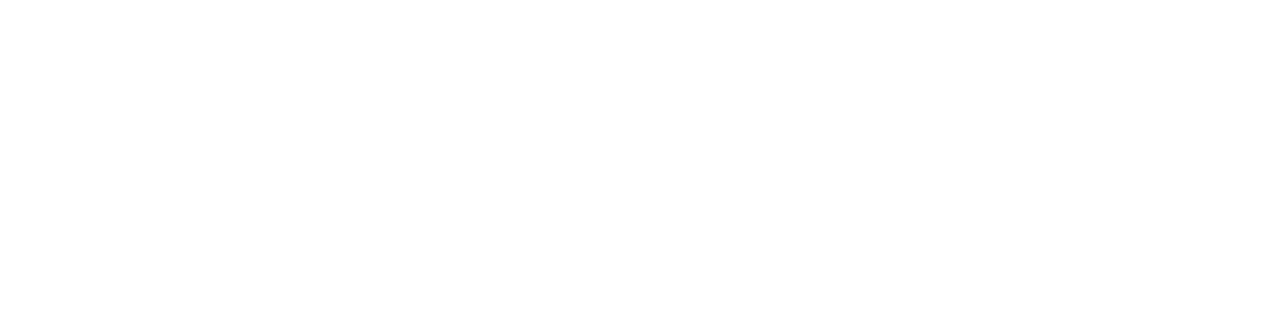
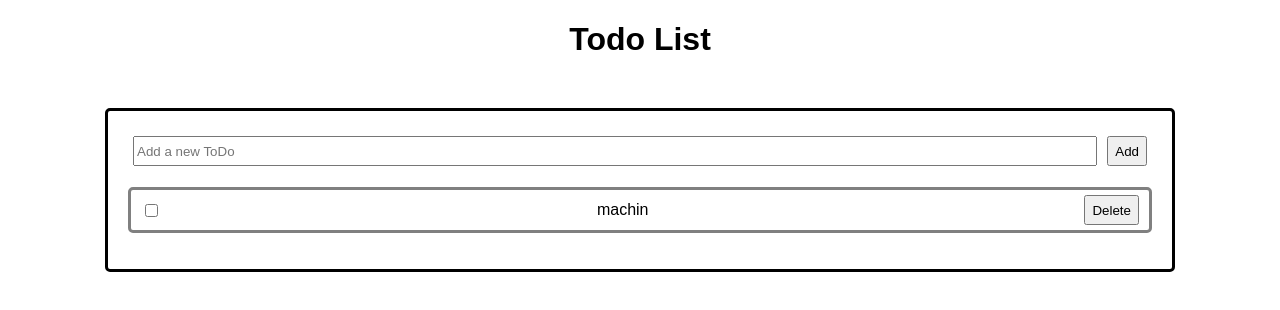
Before and after one commit to SamA1430/todoList, a plain HTML site: page index.html in a window 1280 px wide. Drawn offline with Linux system fonts and the light colour scheme.

Commit message:
add HTML CSS JS

```diff
--- a/index.html
+++ b/index.html
@@ -10,6 +10,16 @@
     <script src="script.js"></script>
 </head>
 <body>
+    <h1>Todo List</h1>
+    <div id="todoList">
+        <div id="todoInput">
+            <input type="text" id="new" placeholder="Add a new ToDo">
+            <button type="button" id="addTodo">Add</button>
+        </div>
+            <ul id="todoItems">
+                <li class="items"><input type="checkbox">machin<button type="button" class="delete">Delete</button></li>
+            </ul>
+    </div>
 
 </body>
 </html>
--- a/script.js
+++ b/script.js
@@ -0,0 +1,17 @@
+$("document").ready(function(){
+    var number = 0;
+    function addItem(name){
+        if (!/\S/.test($("#new").val())){
+            $("#todoItems").append('<li class="items"><input type="checkbox">'+name+'<button type="button" class="delete">Delete</button></li>');
+        }};
+
+    $("body").on("click",".delete",function(){
+        $(this).parent().remove();
+    });
+
+    $("#addTodo").click(function(){
+        var name = $("#new").val();
+        addItem(name);
+        $("#new").val("")
+    })
+});
--- a/style.css
+++ b/style.css
@@ -0,0 +1,53 @@
+body {
+    padding:0;
+    margin:0;
+    font-family: Arial, sans-serif;
+}
+
+h1 {
+    text-align: center;
+}
+
+#todoList {
+    margin:50px auto;
+    width: 80%;
+    border-radius:5px;
+    border: black solid;
+    padding:20px;
+    max-width: 80vw;
+}
+
+#todoInput {
+    display:flex;
+    justify-content: space-between;
+}
+
+#todoInput *{
+    margin:5px;
+    height:30px;
+}
+
+#new{
+    width: 100%;
+    box-sizing: border-box;
+}
+
+ul{
+    list-style-type: none;
+    padding-inline-start: 0px;
+}
+
+.items{
+    width:100%;
+    border:grey solid;
+    border-radius:5px;
+    box-sizing:border-box;
+    padding:5px 10px;
+    display:flex;
+    align-items: center;
+    justify-content: space-between;
+}
+
+.delete{
+    height:30px;
+}
```
